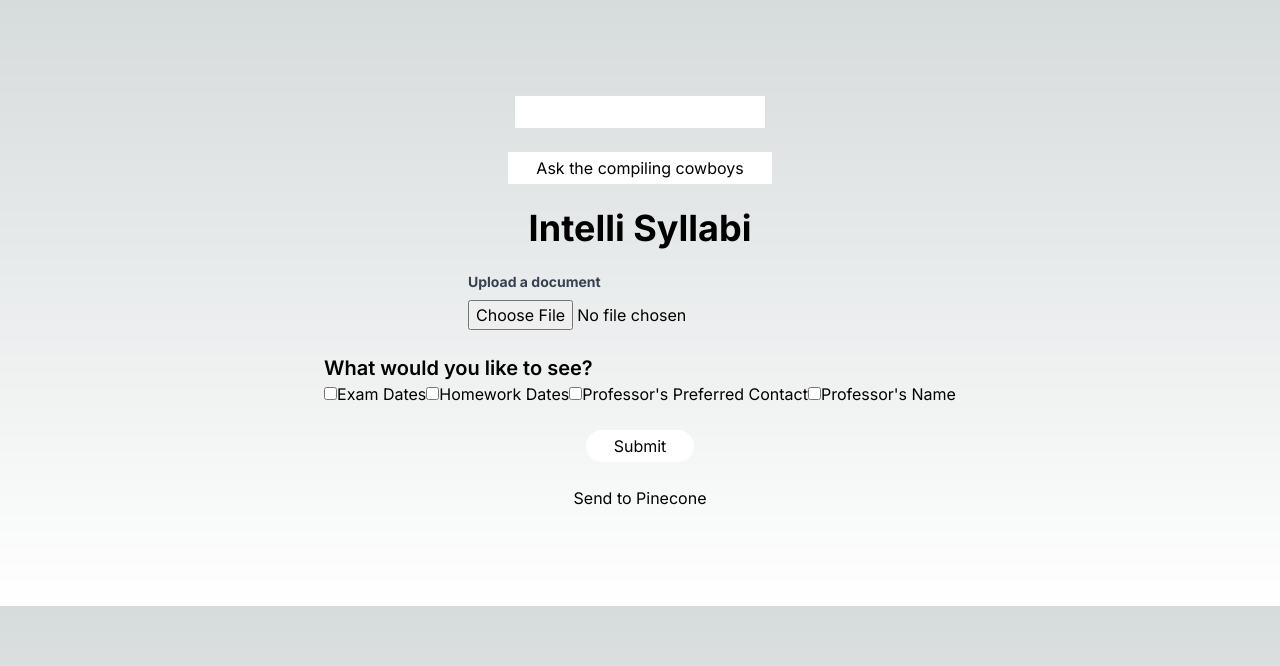
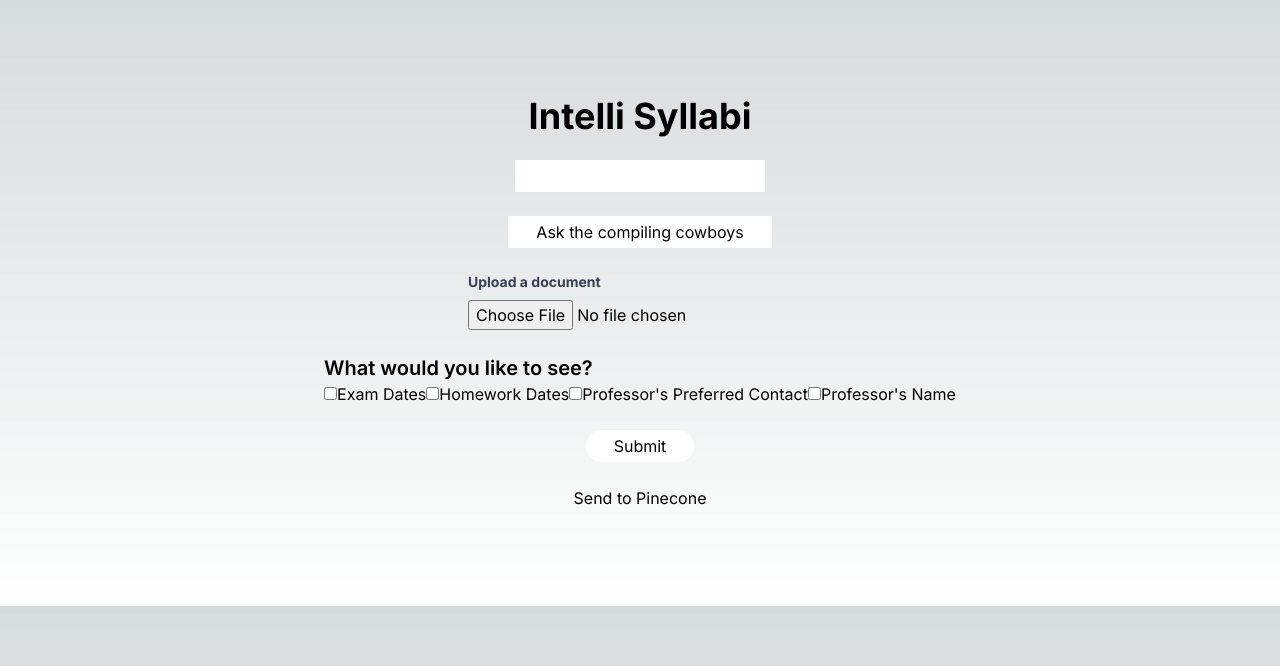
Before and after one commit to DavidEValdes/Intelli-Syllabi, a Next.js app: page / in a window 1280 px wide. Shown: the top 666 px of the page. Built offline with nearby package versions, Linux system fonts and the light colour scheme.

Commit message:
Header changed

```diff
--- a/app/page.tsx
+++ b/app/page.tsx
@@ -70,6 +70,7 @@
 
 return (
   <main className="flex flex-col items-center justify-between p-24 space-y-6">
+     <h1 className="text-4xl font-bold">Intelli Syllabi</h1>
      <input
       className = 'text-black px-2 py-1'
       onChange={e => setQuery(e.target.value)}
@@ -77,7 +78,6 @@
       <button className = "px-7 py-1 rounded-2x1 bg-white text-black mt-2 mb-2" onClick= {sendQuery}>
         Ask the compiling cowboys
       </button>
-    <h1 className="text-4xl font-bold">Intelli Syllabi</h1>
     <div>
       <label className="block text-gray-700 text-sm font-bold mb-2" htmlFor="file-upload">
         Upload a document
```
